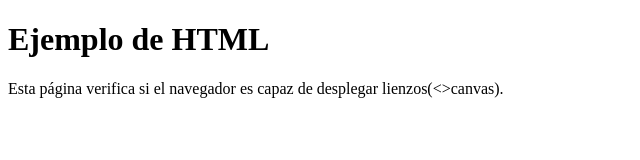
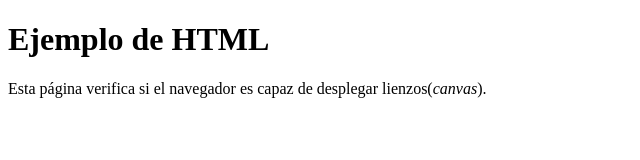
Before and after one commit to CDMR/RealidadVirtual.github.io, a plain HTML site: page index2.html in a window 1280 px wide. Shown: the full height of the page, 0-640 px from the left. Drawn offline with Linux system fonts and the light colour scheme.

Commit message:
Update index2.html

```diff
--- a/index2.html
+++ b/index2.html
@@ -8,7 +8,7 @@
     <h1>Ejemplo de HTML</h1>
     <p>
     Esta página verifica si el navegador es capaz de desplegar
-    lienzos(<>canvas</em>).
+    lienzos(<em>canvas</em>).
     </p>
     <canvas>
     No funciona!
```
